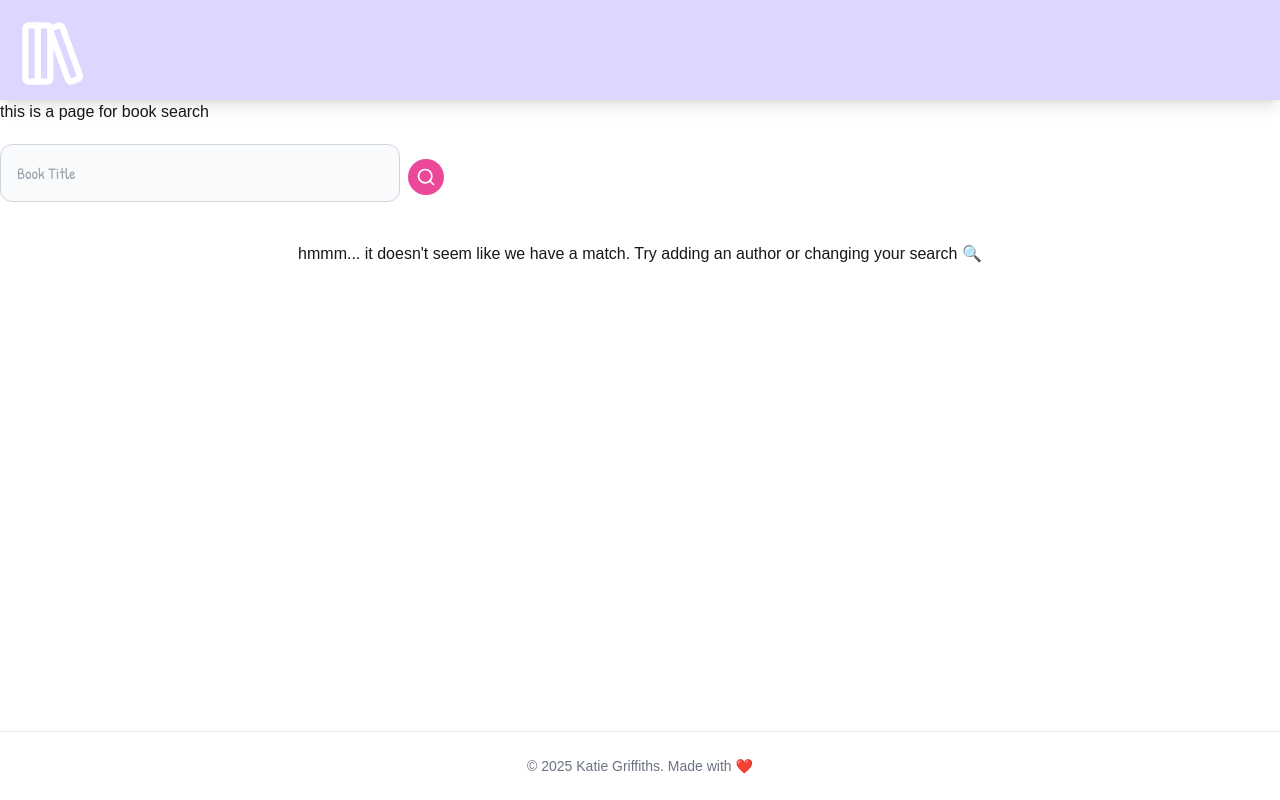
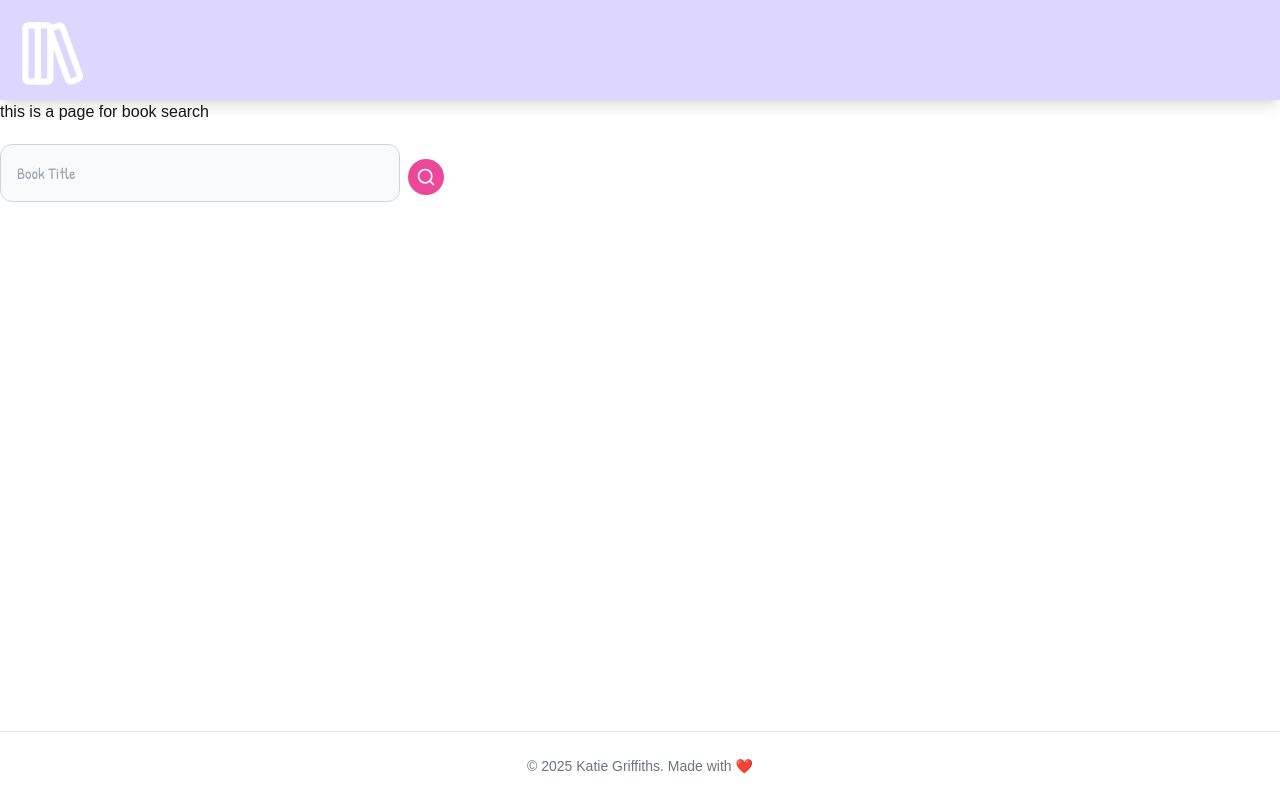
Before and after one commit to KatieSusanna/Book-Statistics-App, a Next.js app: page /booklog in a window 1280 px wide. Built offline with nearby package versions, Linux system fonts and the light colour scheme; a web font is replaced by a local one.

Commit message:
make it so no results error is only displayed when there is an active search

```diff
--- a/src/app/booklog/page.tsx
+++ b/src/app/booklog/page.tsx
@@ -20,6 +20,7 @@ export default function BookTracker() {
     const [isLoading, setIsLoading] = useState(false)
 
     const [searchTitle, setSearchTitle] = useState("")
+    const [activeSearch, setActiveSearch] = useState(false)
     const [bookSearchResults, setBookSearchResults] = useState<Book[]>([])
      useEffect(() => {
       if (searchTitle === "") {
@@ -93,6 +94,16 @@ async function makeSearchQuery(title: string) {
     return [];
   } finally {
     setIsLoading(false)
+
+  }
+
+}
+
+function noResultsMessage(value: string) {
+  if (value === "") {
+    setActiveSearch(false)
+  } else {
+    setActiveSearch(true)
   }
 
 }
@@ -190,7 +201,7 @@ console.log(uniqueBooks)
 //add in a loading screen
 //add a message at the bottom of the screen for end of results ✅
 //when input bar empty - clear search results ✅
-//make it so no results error is only displayed when there is an active search
+//make it so no results error is only displayed when there is an active search ✅
 
 
 
@@ -221,6 +232,8 @@ console.log(uniqueBooks)
             type ="text"
             value={searchTitle}
             onChange={(e) => {
+
+                noResultsMessage(e.target.value);
                 setSearchTitle(e.target.value);
                 // makeSearchQuery(e.target.value);
                 }}
@@ -249,7 +262,7 @@ console.log(uniqueBooks)
 
 
         </div>
-        <div className={`flex items-center justify-center`}> {bookSearchResults.length === 0 && <h1 className={`${fredericka.className}`}> hmmm... it doesn't seem like we have a match. Try adding an author or changing your search 🔍 </h1>}</div>
+        <div className={`flex items-center justify-center`}> {bookSearchResults.length === 0 && activeSearch && <h1 className={`${fredericka.className}`}> hmmm... it doesn't seem like we have a match. Try adding an author or changing your search 🔍 </h1>}</div>
 
       <div className={`flex items-center justify-center`}> {bookSearchResults.length > 0 && <h1 className={`${fredericka.className} `}>Looks like we’re out of books here… can't find what you need? Try adding an author or changing your search 🔍 </h1>}</div>
         <div>
```
